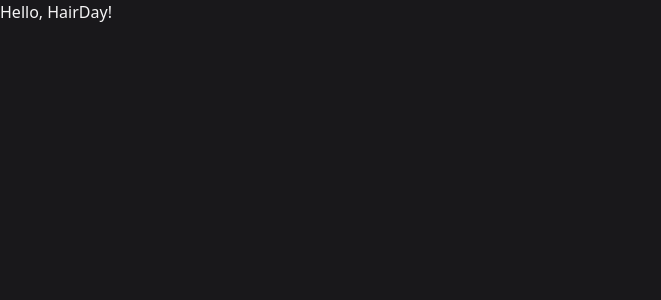
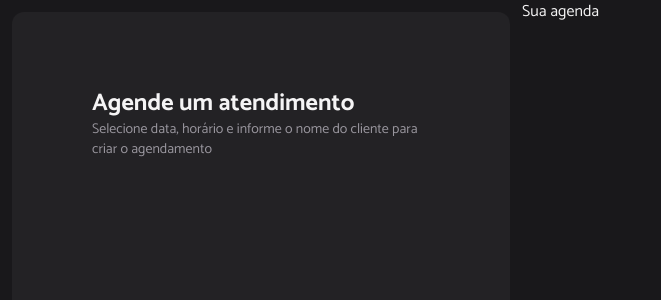
Before and after one commit to brunopetrolini/hairday, a React (Vite) app: page / in a window 1280 px wide. Shown: the top 300 px of the page, without its empty margins (0-661 px from the left). Built offline with nearby package versions, Linux system fonts and the light colour scheme.

Commit message:
feat: implement sidebar and appointments components, update index.html and styles

```diff
--- a/index.html
+++ b/index.html
@@ -4,7 +4,8 @@
     <!--Google Fonts-->
     <link rel="preconnect" href="https://fonts.googleapis.com">
     <link rel="preconnect" href="https://fonts.gstatic.com" crossorigin>
-    <link href="https://fonts.googleapis.com/css2?family=Catamaran:wght@100..900&display=swap" rel="stylesheet">
+    <link href="https://fonts.googleapis.com/css2?family=Catamaran&display=swap" rel="stylesheet">
+    <link href="https://fonts.googleapis.com/css2?family=Catamaran:wght@700&display=swap" rel="stylesheet">
 
     <meta charset="UTF-8" />
     <link rel="icon" type="image/svg+xml" href="/vite.svg" />
--- a/src/app.tsx
+++ b/src/app.tsx
@@ -1,3 +1,13 @@
+import { Appointments } from './components/appointments';
+import { Sidebar } from './components/sidebar';
+
 export function App() {
-  return <h1>Hello, HairDay!</h1>;
+  return (
+    <div className="w-full h-screen flex items-center justify-center">
+      <div className="max-w-[1440px] max-h-[900px] w-full h-full flex flex-row">
+        <Sidebar />
+        <Appointments />
+      </div>
+    </div>
+  );
 }
--- /dev/null
+++ b/src/components/appointments.tsx
@@ -0,0 +1,3 @@
+export function Appointments() {
+  return <main>Sua agenda</main>;
+}
--- /dev/null
+++ b/src/components/sidebar.tsx
@@ -0,0 +1,12 @@
+export function Sidebar() {
+  return (
+    <aside className="bg-gray-700 rounded-xl max-w-[498px] w-full m-3 p-20">
+      {/* Header */}
+      <h1 className="font-bold text-2xl leading-6">Agende um atendimento</h1>
+      <p className="text-gray-300 text-sm leading-5 mt-1">
+        Selecione data, horário e informe o nome do cliente para criar o
+        agendamento
+      </p>
+    </aside>
+  );
+}
--- a/src/index.css
+++ b/src/index.css
@@ -2,7 +2,7 @@
 
 @theme {
   /* Font Family */
-  --sans-font: "Catamaran", sans-serif;
+  --font-sans: "Catamaran", sans-serif;
 
   /* Colors */
   --color-*: initial;
```
